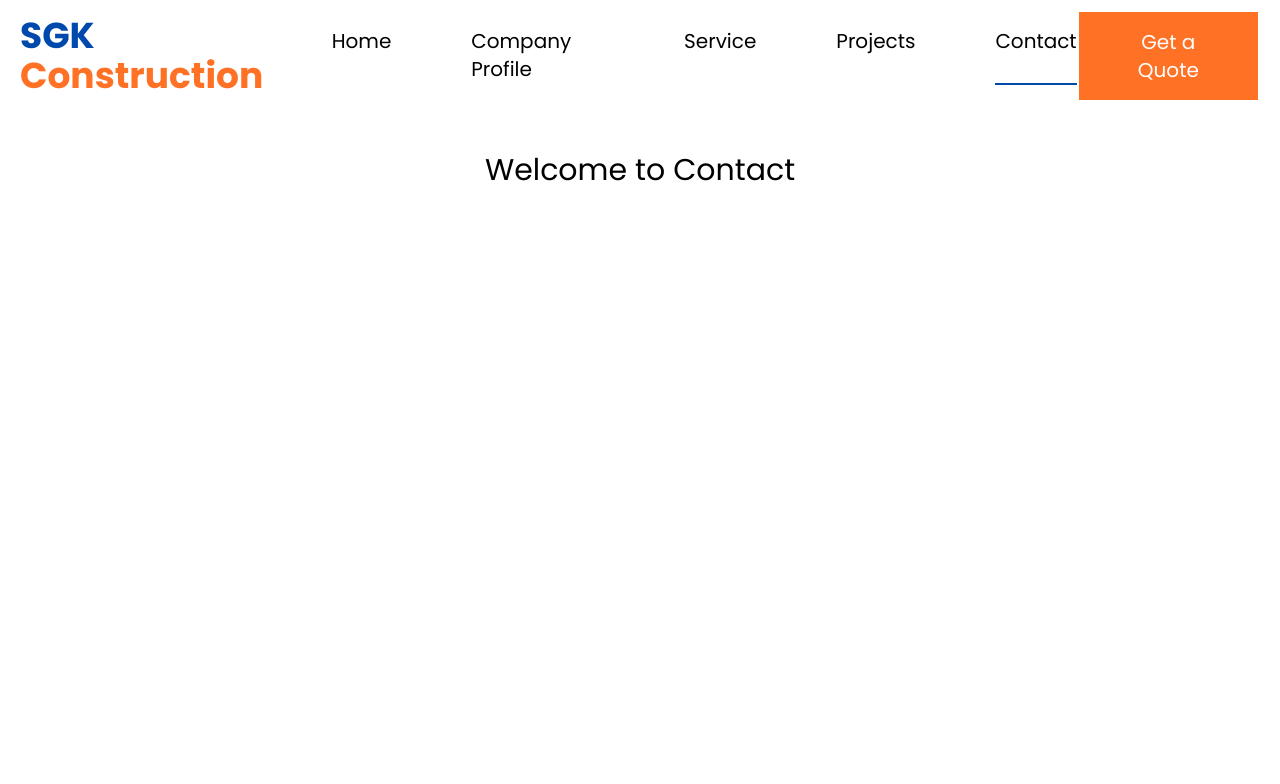
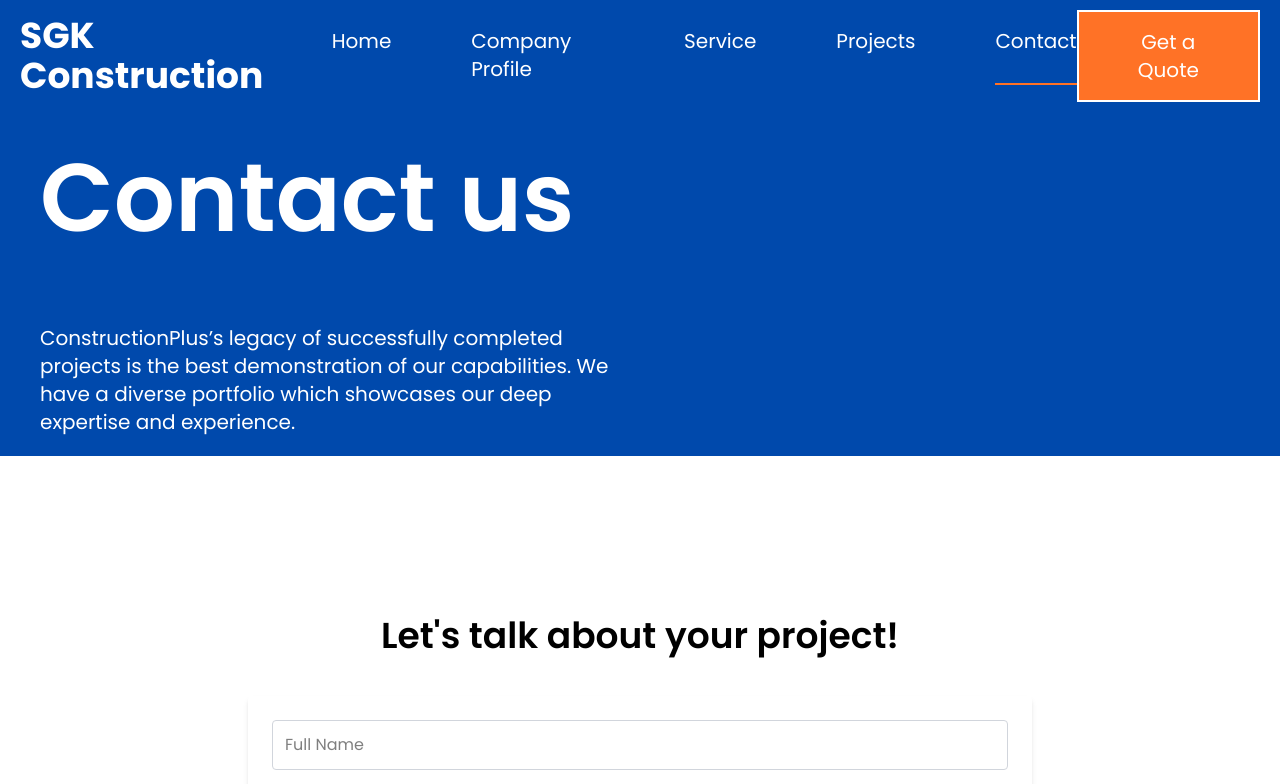
Before and after one commit to Daniel-rod99/SGKConstruction, a React (Vite) app: page /contact in a window 1280 px wide. Shown: the top 784 px of the page. Built offline with nearby package versions, Linux system fonts and the light colour scheme.

Commit message:
Actualización del proyecto

```diff
--- a/src/components/ContactForm.tsx
+++ b/src/components/ContactForm.tsx
@@ -8,7 +8,11 @@ interface FormData {
   message: string;
 }
 
-export default function ContactForm() {
+interface ContactFormProps {
+  showImage?: boolean;
+}
+
+export default function ContactForm({ showImage = true }: ContactFormProps) {
   const [form, setForm] = useState<FormData>({
     fullName: "",
     email: "",
@@ -19,9 +23,8 @@ export default function ContactForm() {
   const [error, setError] = useState("");
   const [loading, setLoading] = useState(false);
 
-  const validateEmail = (email: string) => {
-    return /^[^\s@]+@[^\s@]+\.[^\s@]+$/.test(email);
-  };
+  const validateEmail = (email: string) =>
+    /^[^\s@]+@[^\s@]+\.[^\s@]+$/.test(email);
 
   const handleChange = (
     e: React.ChangeEvent<HTMLInputElement | HTMLTextAreaElement>
@@ -78,16 +81,26 @@ export default function ContactForm() {
 
   return (
     <section className="py-10 md:py-20">
-      <div className="max-w-[1600px] mx-auto px-5 md:px-10">
+      <div
+        className={`max-w-[1600px] mx-auto px-5 ${
+          showImage ? "md:px-10" : "md:px-62"
+        }`}
+      >
         <h2 className="text-2xl md:text-4xl font-semibold mb-10 text-center">
           Let's talk about your project!
         </h2>
 
-        <div className="grid md:grid-cols-2 gap-10">
-          <div
-            className="bg-cover bg-center h-[300px] md:h-auto"
-            style={{ backgroundImage: "url('/tower.webp')" }}
-          />
+        <div
+          className={`grid  gap-10 ${
+            showImage ? "md:grid-cols-2" : "md:grid-cols-1"
+          }`}
+        >
+          {showImage && (
+            <div
+              className="bg-cover bg-center h-[300px] md:h-auto"
+              style={{ backgroundImage: "url('/tower.webp')" }}
+            />
+          )}
 
           <form
             onSubmit={handleSubmit}
--- a/src/components/QuickLinks.tsx
+++ b/src/components/Footer.tsx
@@ -1,6 +1,6 @@
 import FacebookOutlinedIcon from "@mui/icons-material/FacebookOutlined";
 
-export default function QuickLinks() {
+export default function Footer() {
   return (
     <section
       className="bg-[var(--color-primary)] text-white"
@@ -119,7 +119,7 @@ export default function QuickLinks() {
           </div>
         </div>
 
-        <div className="border-t border-gray-500 border-opacity-30 mt-12 pt-6 text-center text-sm">
+        <div className="border-t border-gray-500 border-opacity-30 mt-12 pt-6 text-center text-sm text-[12px]">
           ©Copyright 2025 SGK Construction. All rights reserved.
         </div>
       </div>
--- a/src/components/Header.tsx
+++ b/src/components/Header.tsx
@@ -1,78 +1,63 @@
 import DrawerMenu from "./DrawerMenu";
 import { useNavigate, useLocation } from "react-router-dom";
-
 import CustomButton from "./CustomButton";
 
-export default function Header() {
+interface HeaderProps {
+  isHome?: boolean;
+}
+
+export default function Header({ isHome = false }: HeaderProps) {
   const navigate = useNavigate();
   const location = useLocation();
+
   return (
-    <div className="flex w-full">
+    <div
+      className={`flex w-full ${
+        isHome ? "" : "bg-[var(--color-primary)] text-white"
+      }`}
+    >
       <div className="flex items-center justify-between w-full h-20 px-5 md:h-28">
         {/* LOGO */}
         <section>
           <h1
-            className="text-2xl md:text-4xl text-[var(--color-primary)] font-bold cursor-pointer"
+            className={`text-2xl md:text-4xl font-bold cursor-pointer ${
+              isHome ? "text-[var(--color-primary)]" : "text-white"
+            }`}
             onClick={() => navigate("/")}
           >
             SGK{" "}
-            <span className="text-[var(--color-secondary)]">Construction</span>
+            <span
+              className={`font-bold ${
+                isHome ? "text-[var(--color-secondary)]" : "text-white"
+              }`}
+            >
+              Construction
+            </span>
           </h1>
         </section>
 
         {/* NAVBAR */}
         <nav className="hidden lg:block">
           <ul className="flex gap-20 text-xl">
-            <li
-              className={`border-b-2 ${
-                location.pathname === "/"
-                  ? "border-[var(--color-primary)]"
-                  : "border-transparent"
-              } hover:border-[var(--color-primary)] transition duration-300 ease-in-out cursor-pointer`}
-              onClick={() => setTimeout(() => navigate("/"), 400)}
-            >
-              Home
-            </li>
-            <li
-              className={`border-b-2 ${
-                location.pathname === "/company-profile"
-                  ? "border-[var(--color-primary)]"
-                  : "border-transparent"
-              } hover:border-[var(--color-primary)] transition duration-300 ease-in-out cursor-pointer`}
-              onClick={() => navigate("/company-profile")}
-            >
-              Company Profile
-            </li>
-            <li
-              className={`border-b-2 ${
-                location.pathname === "/services"
-                  ? "border-[var(--color-primary)]"
-                  : "border-transparent"
-              } hover:border-[var(--color-primary)] transition duration-300 ease-in-out cursor-pointer`}
-              onClick={() => navigate("/services")}
-            >
-              Service
-            </li>
-            <li
-              className={`border-b-2 ${
-                location.pathname === "/projects"
-                  ? "border-[var(--color-primary)]"
-                  : "border-transparent"
-              } hover:border-[var(--color-primary)] transition duration-300 ease-in-out cursor-pointer`}
-              onClick={() => navigate("/projects")}
-            >
-              Projects
-            </li>
-            <li
-              className={`border-b-2 ${
-                location.pathname === "/contact"
-                  ? "border-[var(--color-primary)]"
-                  : "border-transparent"
-              } hover:border-[var(--color-primary)] transition duration-300 ease-in-out cursor-pointer`}
-              onClick={() => navigate("/contact")}
-            >
-              Contact
-            </li>
+            {[
+              { label: "Home", path: "/" },
+              { label: "Company Profile", path: "/company-profile" },
+              { label: "Service", path: "/services" },
+              { label: "Projects", path: "/projects" },
+              { label: "Contact", path: "/contact" },
+            ].map(({ label, path }) => (
+              <li
+                key={path}
+                className={`border-b-2 ${
+                  location.pathname === path
+                    ? "border-[var(--color-secondary)]"
+                    : "border-transparent"
+                } hover:border-[var(--color-secondary)] transition duration-300 ease-in-out cursor-pointer`}
+                onClick={() => navigate(path)}
+              >
+                {label}
+              </li>
+            ))}
           </ul>
         </nav>
 
--- a/src/pages/Contact.tsx
+++ b/src/pages/Contact.tsx
@@ -1,10 +1,30 @@
+import ContactForm from "../components/ContactForm";
+import Footer from "../components/Footer";
 import Header from "../components/Header";
 
 export default function Contact() {
   return (
     <div>
       <Header />
-      <h2 className="mt-10 text-3xl text-center">Welcome to Contact</h2>
+
+      <section className="bg-[var(--color-primary)] mb-20">
+        <div className="max-w-[1600px] mx-auto px-5 md:px-10">
+          <div className="md:grid md:grid-cols-2 md:grid-rows-2">
+            <h1 className="text-white text-4xl md:text-6xl lg:text-8xl font-semibold flex items-center">
+              Contact us
+            </h1>
+            <p className="text-white lg:text-xl pb-5 row-start-2 pt-10 md:pt-0 lg:pt-10">
+              ConstructionPlus’s legacy of successfully completed projects is
+              the best demonstration of our capabilities. We have a diverse
+              portfolio which showcases our deep expertise and experience.
+            </p>
+          </div>
+        </div>
+      </section>
+
+      <ContactForm showImage={false} />
+
+      <Footer />
     </div>
   );
 }
--- a/src/pages/Home.tsx
+++ b/src/pages/Home.tsx
@@ -10,14 +10,14 @@ import CurrencyExchangeOutlinedIcon from "@mui/icons-material/CurrencyExchangeOu
 import CalendarMonthOutlinedIcon from "@mui/icons-material/CalendarMonthOutlined";
 import TestimonialCarousel from "../components/TestimonialCarousel";
 import ContactForm from "../components/ContactForm";
-import QuickLinks from "../components/QuickLinks";
+import Footer from "../components/Footer";
 
 export default function Home() {
   return (
     <>
-      <Header />
+      <Header isHome />
 
-      {/* CONTAINER DIV */}
+      {/* CONTAINER HERO DIV */}
       <div className="md:px-4 mx-auto max-w-[1600px]">
         {/* HERO SECTION */}
         <div className="flex flex-col gap-4 py-10 px-5 md:px-10 md:py-20 md:flex-row">
@@ -356,7 +356,7 @@ export default function Home() {
       {/* SECTION CONTACT*/}
       <div>
         <ContactForm />
-        <QuickLinks />
+        <Footer />
       </div>
     </>
   );
```
